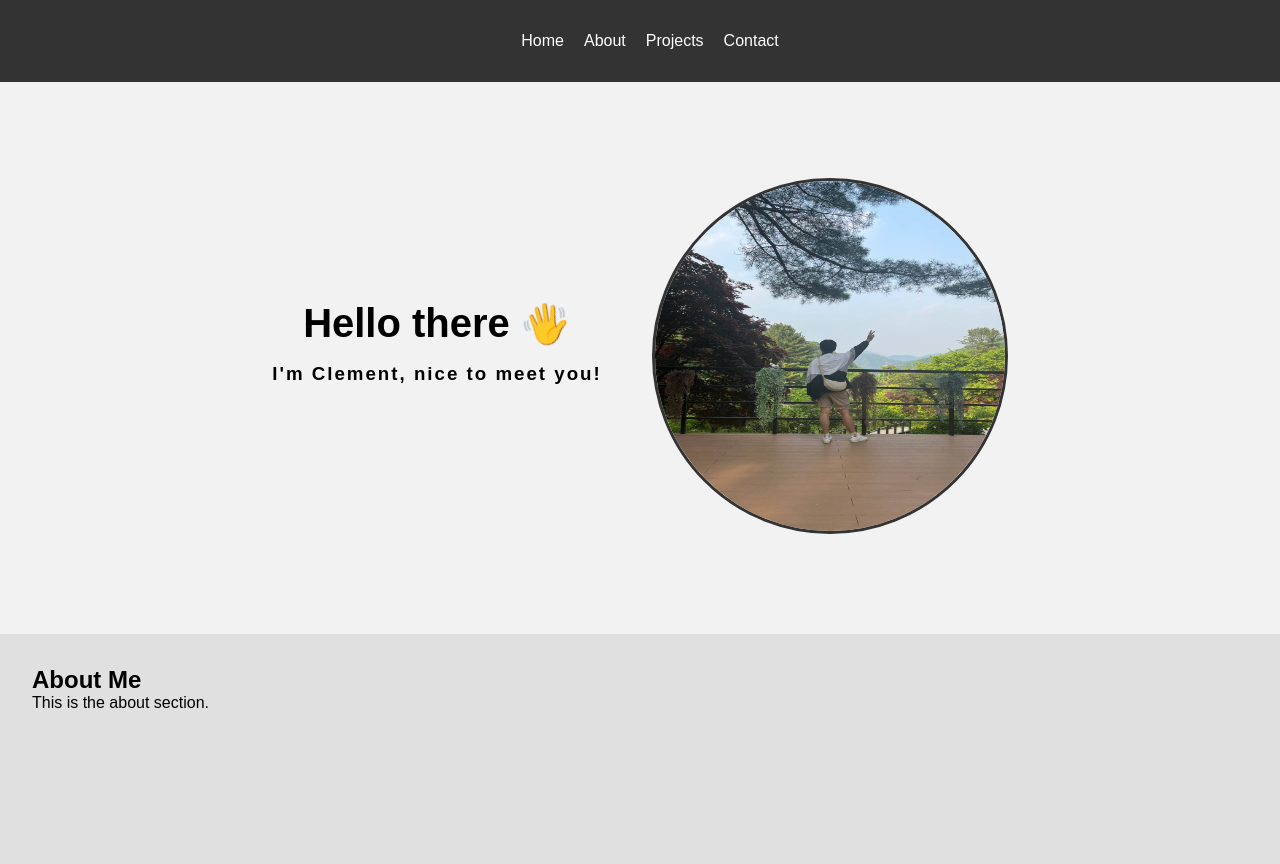
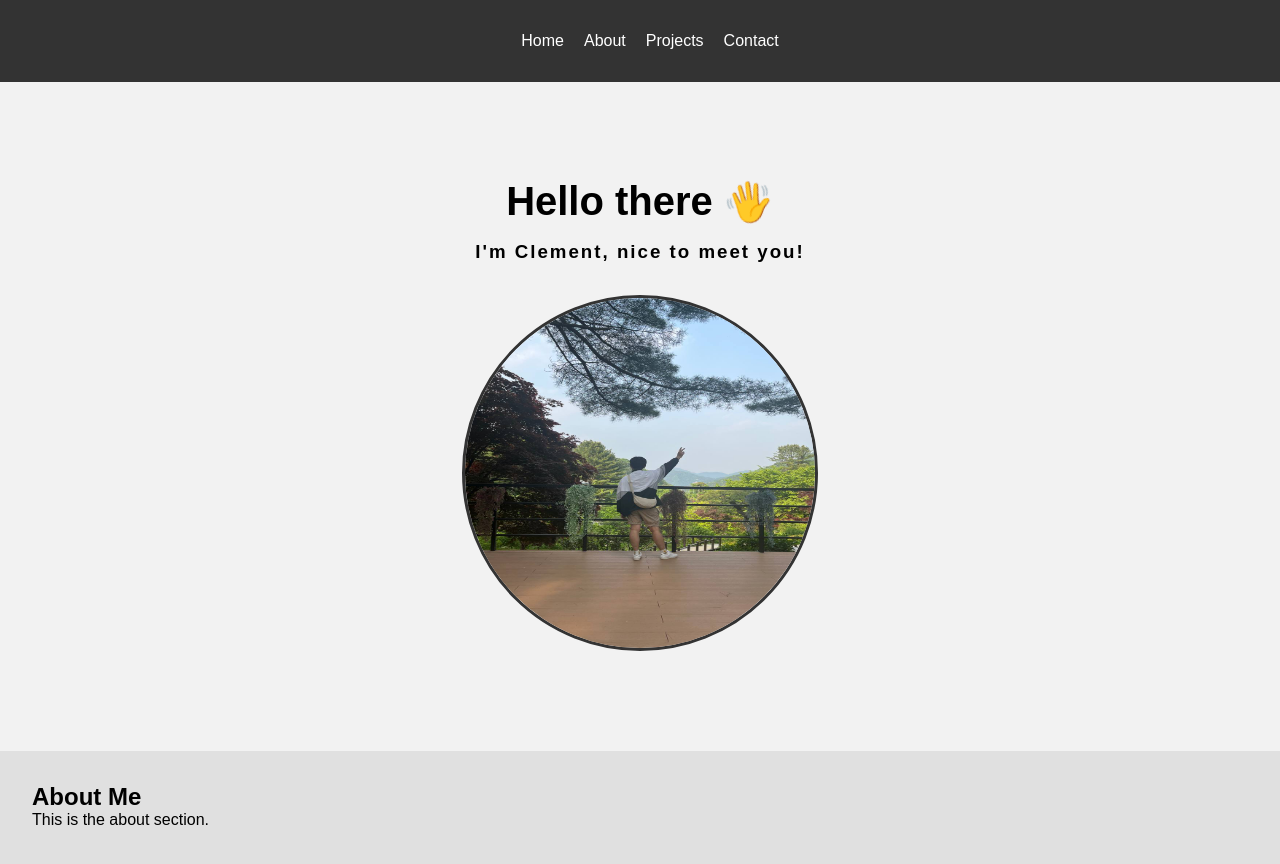
Before and after one commit to ckm-clement/Portfolio, a plain HTML site: page index.html in a window 1280 px wide. Shown: the top 864 px of the page. Drawn offline with Linux system fonts and the light colour scheme.

Commit message:
Update style.css

```diff
--- a/style.css
+++ b/style.css
@@ -38,7 +38,7 @@ body, h1, h2, h3, p {
   #home {
     background-color: #f2f2f2;
     display: flex;
-    justify-content: center;
+    flex-direction: column; /* Stack content vertically */
     align-items: center;
     padding: 6rem 2rem; /* Adjust padding as needed */
   }
@@ -94,9 +94,6 @@ body, h1, h2, h3, p {
     }
   }
 
-  .profile-picture{
-    padding-left:50px;
-  }
   .profile-picture img {
     width: 350px;
     height: 350px;
```
